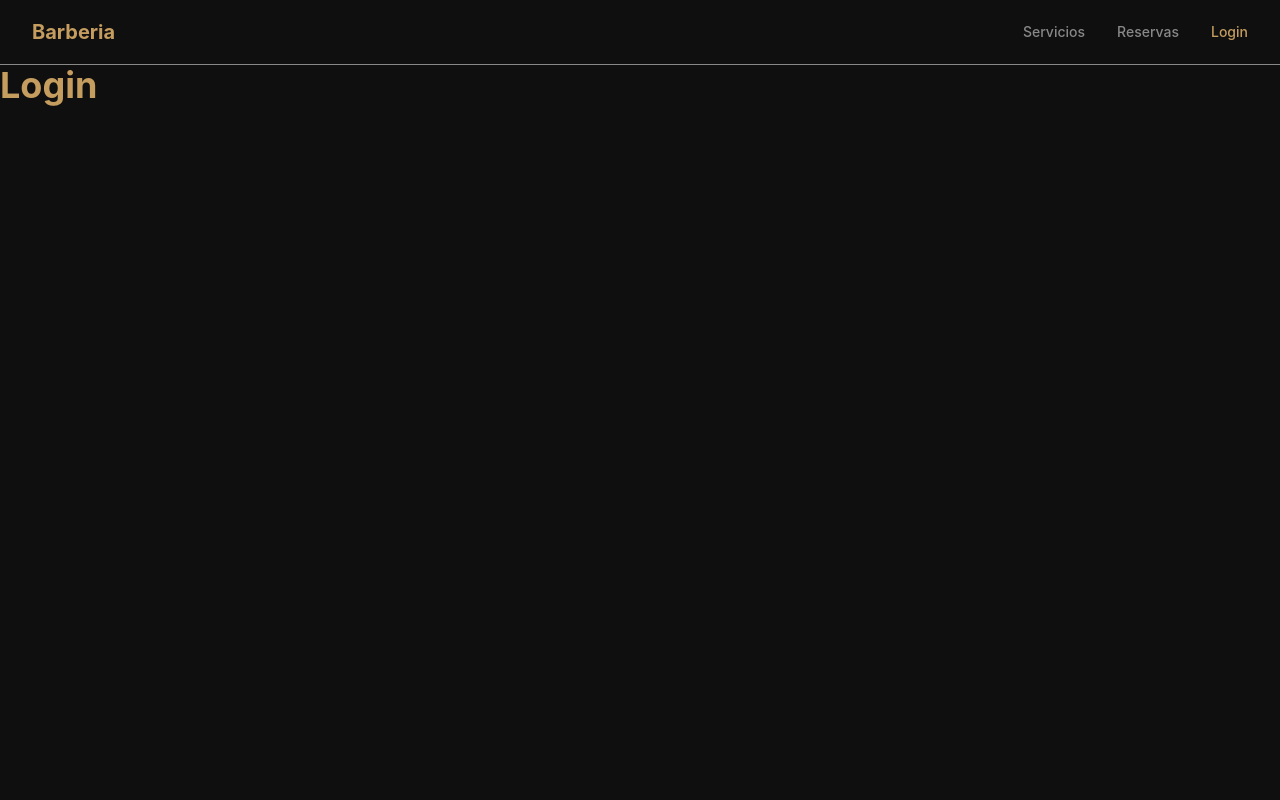
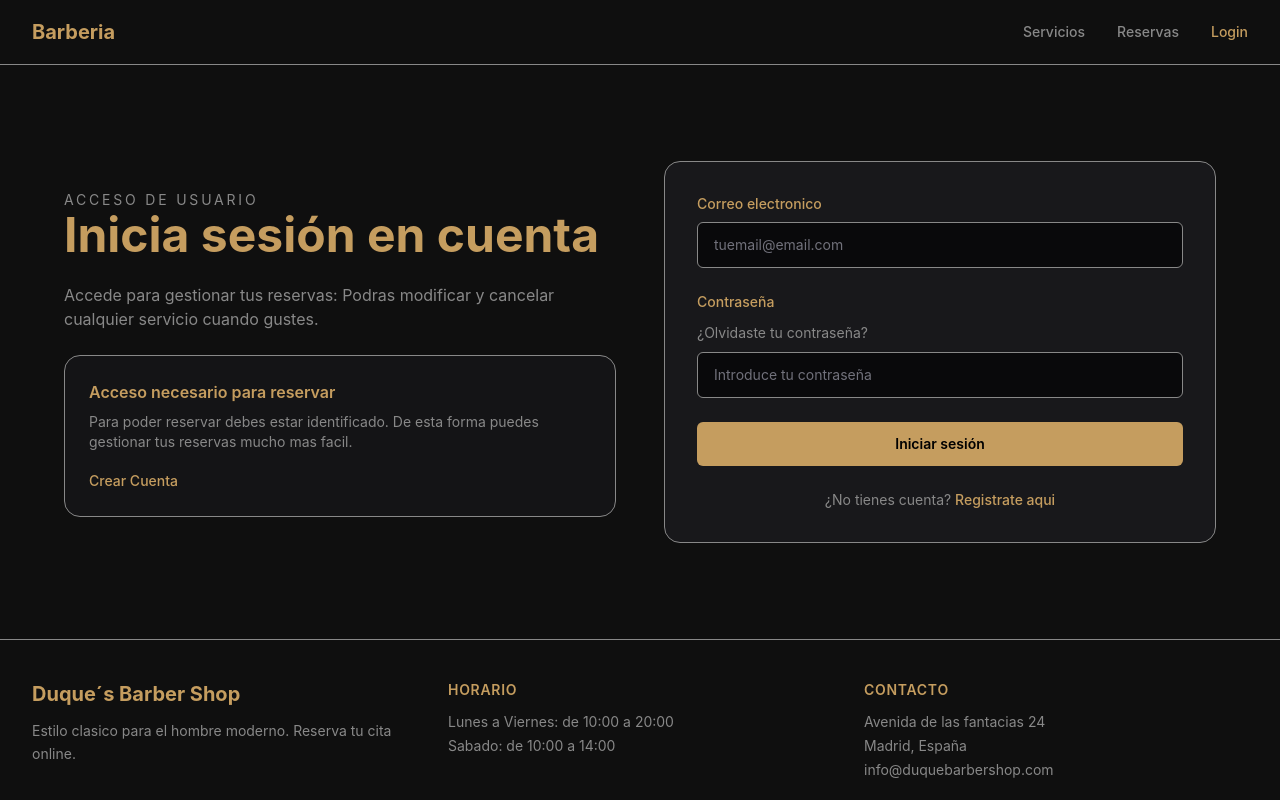
Before and after one commit to johanduque15/barberia-app, a React (Vite) app: page /login in a window 1280 px wide. Shown: the top 800 px of the page. Built offline with nearby package versions, Linux system fonts and the light colour scheme.

Commit message:
Modificada la pagina LoginPage

```diff
--- a/src/pages/BookingPage.tsx
+++ b/src/pages/BookingPage.tsx
@@ -2,7 +2,7 @@
 import Container from "../components/ui/Container/Container"
 import Section from "../components/ui/Section/Section"
 import Button from "../components/ui/Button/Button"
-import Input from "../components/ui/Input/input"
+import Input from "../components/ui/Input/Input"
 import Label from '../components/ui/Label/Label';
 import Select from "../components/ui/Select/Select"
 
--- a/src/pages/LoginPage.tsx
+++ b/src/pages/LoginPage.tsx
@@ -1,8 +1,104 @@
+import type { SubmitEventHandler } from "react";
+import { Link } from "react-router";
 
-export default function LoginPage(){
-    return(
-        <div className="min-h-screen bg-barber-black text-barber-gold">
-            <h1 className="text-4xl font-bold">Login</h1>
-        </div>
+import Container from "../components/ui/Container/Container";
+import Section from "../components/ui/Section/Section";
+import Button from "../components/ui/Button/Button";
+import Input from "../components/ui/Input/Input";
+import Label from "../components/ui/Label/Label";
+
+export default function LoginPage() {
+    const handleSubmit: SubmitEventHandler<HTMLFormElement> = (event) => {
+        event.preventDefault()
+    }
+    return (
+        <Section>
+            <Container>
+                <div className="mx-auto grid max-w-6xl gap-12 lg:grid-cols-2 lg:items-center">
+                    <div className="space-y-6">
+                        <span className="text-sm uppercase tracking-[0.2em] text-barber-gray">
+                            Acceso de usuario
+                        </span>
+
+                        <h1 className="text-4xl font-bold text-barber-gold md:text-5xl">
+                            Inicia sesión en cuenta
+                        </h1>
+
+                        <p className="max-w-xl text-barber-gray">
+                            Accede para gestionar tus reservas: Podras modificar y cancelar cualquier servicio
+                            cuando gustes.
+                        </p>
+
+                        <div className="space-y-4 rounded-2xl border border-barber-gray bg-zinc-900/60 p-6">
+                            <div>
+                                <h2 className="text-base font-semibold text-barber-gold">
+                                    Acceso necesario para reservar
+                                </h2>
+
+                                <p className="mt-2 text-sm text-barber-gray">
+                                    Para poder reservar debes estar identificado. De esta forma puedes gestionar tus reservas
+                                    mucho mas facil.
+                                </p>
+                            </div>
+                            <Link
+                                to="/registro"
+                                className="inline-block text-sm font-medium text-barber-gold transition hover:opacity-80"
+                            >
+                                Crear Cuenta
+                            </Link>
+                        </div>
+                    </div>
+
+                    <article className="rounded-2xl border border-barber-gray bg-zinc-900 p-6  md:p-8">
+                        <form className="space-y-6" onSubmit={handleSubmit}>
+                            <div>
+                                <Label htmlFor="email">Correo electronico</Label>
+                                <Input
+                                    id="email"
+                                    name="email"
+                                    type="email"
+                                    placeholder="tuemail@email.com"
+                                />
+                            </div>
+                            <div>
+                                <div className="mb-2 items-center justify-between">
+                                    <Label htmlFor="password" className="mb-0">
+                                        Contraseña
+                                    </Label>
+
+                                    <button
+                                        type="button"
+                                        className="text-sm text-barber-gray transition hover:text-barber-gold"
+                                    >
+                                        ¿Olvidaste tu contraseña?
+                                    </button>
+                                </div>
+
+                                <Input
+                                    id="password"
+                                    name="password"
+                                    type="password"
+                                    placeholder="Introduce tu contraseña"
+                                />
+                            </div>
+
+                        <Button type="submit" className="w-full">
+                            Iniciar sesión
+                        </Button>
+
+                        <p className="text-center text-sm text-barber-gray">
+                            ¿No tienes cuenta? {" "}
+                            <Link
+                                to="/registro"
+                                className="font-medium text-barber-gold transition hover:opacity-80"
+                            >
+                                Registrate aqui
+                            </Link>
+                        </p>
+                        </form>
+                    </article>
+                </div>
+            </Container>
+        </Section>
     )
 }
```
